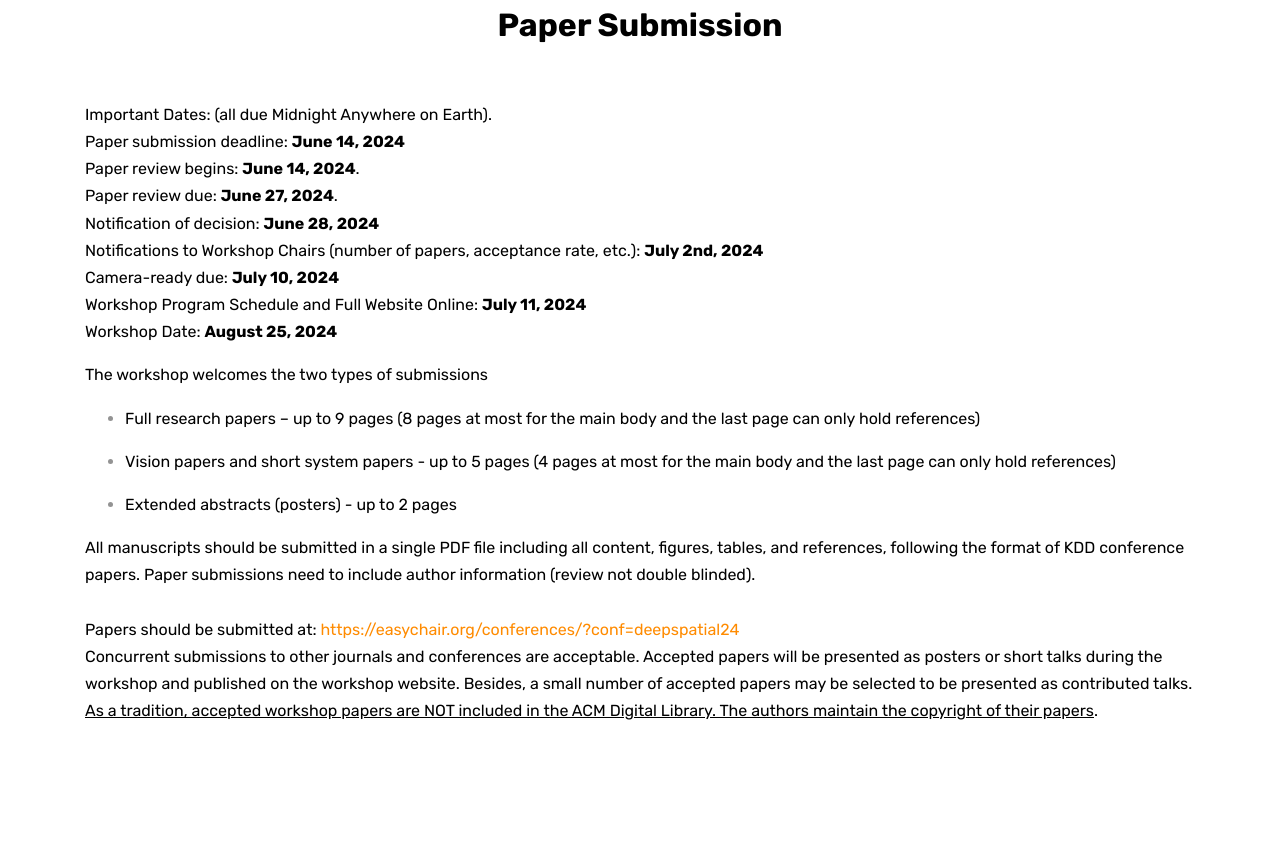
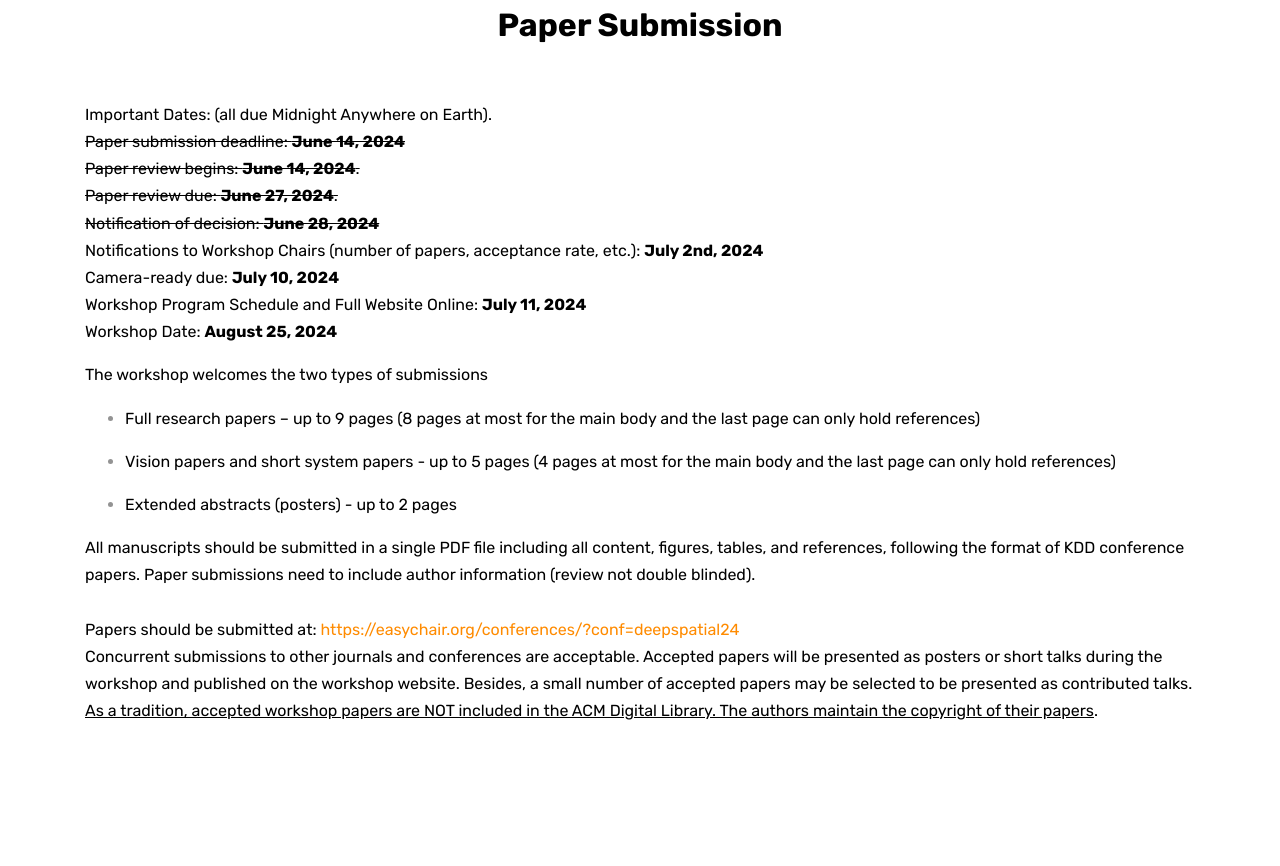
Before and after one commit to deepspatial2024/deepspatial2024.github.io, a plain HTML site: page index.html in a window 1280 px wide. Shown: the part 5820-6686 px from the top of the page. Drawn offline with nearby package versions, Linux system fonts and the light colour scheme; files that its build step writes are made by us from their sources.

Commit message:
Update index.html

```diff
--- a/index.html
+++ b/index.html
@@ -425,10 +425,10 @@
         					  </div>
 
 					<p class="mb-3 text-black">Important Dates: (all due Midnight Anywhere on Earth).<br/>
-					    Paper submission deadline: <b>June 14, 2024</b><br/>
-					    Paper review begins: <b>June 14, 2024</b>.<br/>
-					    Paper review due: <b>June 27, 2024</b>.<br/>
-					    Notification of decision: <b>June 28, 2024</b><br/>
+					    <s>Paper submission deadline: <b>June 14, 2024</b><br/></s>
+					    <s>Paper review begins: <b>June 14, 2024</b>.<br/></s>
+					    <s>Paper review due: <b>June 27, 2024</b>.<br/></s>
+					    <s>Notification of decision: <b>June 28, 2024</b><br/></s>
 					    Notifications to Workshop Chairs (number of papers, acceptance rate, etc.): <b>July 2nd, 2024</b><br/>
 					    Camera-ready due: <b>July 10, 2024</b><br/>
 					    Workshop Program Schedule and Full Website Online: <b>July 11, 2024</b><br/>
```
